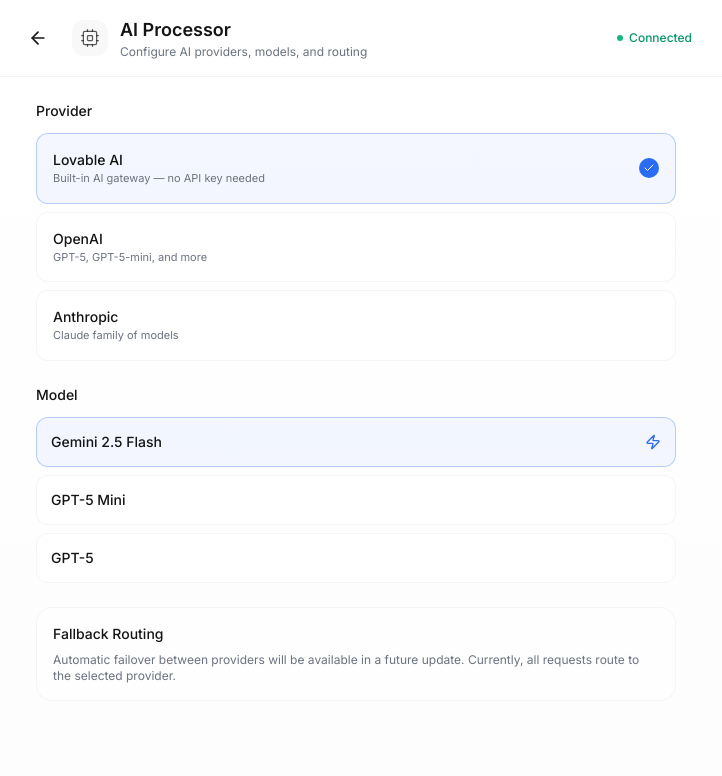
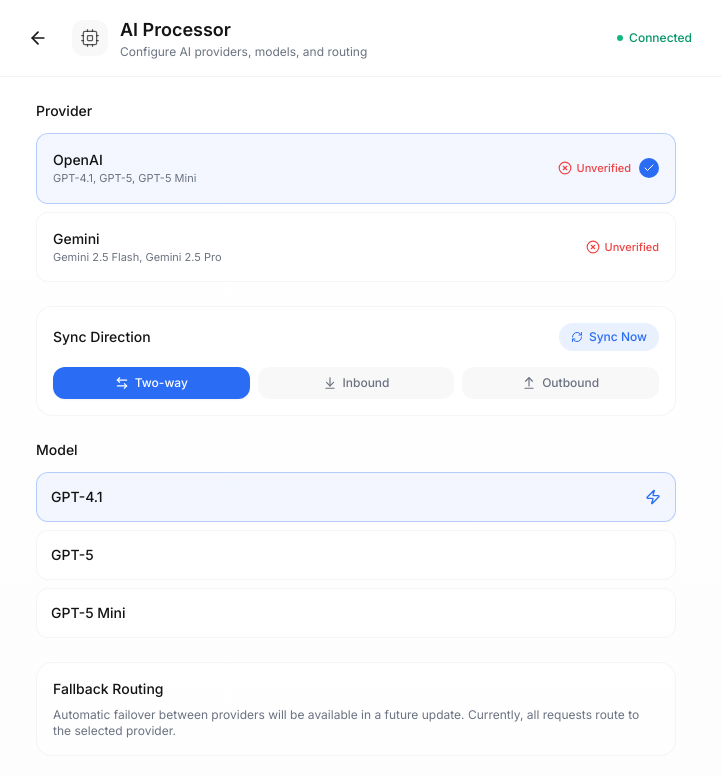
Before and after one commit to thecolinosborne/Ozlon-AI-Search, a React (Vite) app: page /integrations/ai-processor in a window 1280 px wide. Shown: the top 776 px of the page, without its empty margins (284-1006 px from the left). Built offline with nearby package versions, Linux system fonts and the light colour scheme; no server answers; the HTML template or start-up script is replaced by a standard one; what @capacitor-community/sqlite, @capacitor/core would draw is missing.

Commit message:
Changes
Co-authored-by: thecolinosborne <124605697+thecolinosborne@users.noreply.github.com>

```diff
--- a/src/pages/integrations/AIProcessorDetail.tsx
+++ b/src/pages/integrations/AIProcessorDetail.tsx
@@ -1,59 +1,108 @@
-import { useState } from "react";
-import { Cpu, Zap, Check } from "lucide-react";
+import { useState, useEffect, useCallback } from "react";
+import { Cpu, Zap, Check, RefreshCw, CheckCircle2, XCircle, Loader2 } from "lucide-react";
 import { IntegrationDetailLayout } from "@/components/integrations/IntegrationDetailLayout";
-import { ApiKeyInput } from "@/components/integrations/ApiKeyInput";
+import { SyncControl } from "@/components/integrations/SyncControl";
 import { useIntegrationsStore } from "@/stores/useIntegrationsStore";
 import { toast } from "sonner";
 import { cn } from "@/lib/utils";
 
+const CHAT_URL = `${import.meta.env.VITE_SUPABASE_URL}/functions/v1/chat`;
+
 const providers = [
-  { id: "lovable", name: "Lovable AI", description: "Built-in AI gateway — no API key needed", requiresKey: false },
-  { id: "openai", name: "OpenAI", description: "GPT-5, GPT-5-mini, and more", requiresKey: true },
-  { id: "anthropic", name: "Anthropic", description: "Claude family of models", requiresKey: true },
+  { id: "openai", name: "OpenAI", description: "GPT-4.1, GPT-5, GPT-5 Mini" },
+  { id: "gemini", name: "Gemini", description: "Gemini 2.5 Flash, Gemini 2.5 Pro" },
 ];
 
 const models: Record<string, { id: string; name: string }[]> = {
-  lovable: [
-    { id: "google/gemini-2.5-flash", name: "Gemini 2.5 Flash" },
-    { id: "openai/gpt-5-mini", name: "GPT-5 Mini" },
-    { id: "openai/gpt-5", name: "GPT-5" },
-  ],
   openai: [
+    { id: "gpt-4.1", name: "GPT-4.1" },
     { id: "gpt-5", name: "GPT-5" },
     { id: "gpt-5-mini", name: "GPT-5 Mini" },
-    { id: "gpt-5-nano", name: "GPT-5 Nano" },
   ],
-  anthropic: [
-    { id: "claude-sonnet", name: "Claude Sonnet" },
-    { id: "claude-opus", name: "Claude Opus" },
+  gemini: [
+    { id: "google/gemini-2.5-flash", name: "Gemini 2.5 Flash" },
+    { id: "google/gemini-2.5-pro", name: "Gemini 2.5 Pro" },
   ],
 };
 
 const AIProcessorDetail = () => {
-  const { getIntegration, setStatus, updateSettings, setApiKeyConfigured } = useIntegrationsStore();
+  const { getIntegration, setStatus, updateSettings, setSyncDirection, setLastSync } = useIntegrationsStore();
   const integration = getIntegration("ai-processor");
-  const settings = integration.settings as { provider?: string; model?: string; providerKeys?: Record<string, boolean> };
+  const settings = integration.settings as { provider?: string; model?: string };
 
-  const activeProvider = settings.provider || "lovable";
+  const activeProvider = settings.provider || "openai";
   const activeModel = settings.model || models[activeProvider]?.[0]?.id || "";
-  const providerKeys = settings.providerKeys || {};
+
+  const [verifiedProviders, setVerifiedProviders] = useState<Record<string, boolean | null>>({});
+  const [syncing, setSyncing] = useState(false);
+
+  const verifyProvider = useCallback(async (providerId: string) => {
+    setVerifiedProviders((prev) => ({ ...prev, [providerId]: null }));
+    try {
+      const testModel = providerId === "gemini" ? "google/gemini-2.5-flash" : "gpt-5-mini";
+      const response = await fetch(CHAT_URL, {
+        method: "POST",
+        headers: {
+          "Content-Type": "application/json",
+          Authorization: `Bearer ${import.meta.env.VITE_SUPABASE_PUBLISHABLE_KEY}`,
+        },
+        body: JSON.stringify({
+          messages: [{ role: "user", content: "ping" }],
+          model: testModel,
+        }),
+      });
+      setVerifiedProviders((prev) => ({ ...prev, [providerId]: response.ok }));
+    } catch {
+      setVerifiedProviders((prev) => ({ ...prev, [providerId]: false }));
+    }
+  }, []);
+
+  const verifyAll = useCallback(async () => {
+    setSyncing(true);
+    await Promise.all(providers.map((p) => verifyProvider(p.id)));
+    setSyncing(false);
+    setLastSync("ai-processor", new Date().toISOString());
+    const allVerified = providers.every((p) => verifiedProviders[p.id] === true);
+    setStatus("ai-processor", allVerified ? "connected" : "error");
+  }, [verifyProvider, verifiedProviders, setLastSync, setStatus]);
+
+  useEffect(() => {
+    providers.forEach((p) => verifyProvider(p.id));
+    // eslint-disable-next-line react-hooks/exhaustive-deps
+  }, []);
+
+  useEffect(() => {
+    console.log("[AIProcessor] Providers:", providers.map((p) => p.id), "Verified:", verifiedProviders);
+  }, [verifiedProviders]);
 
   const setProvider = (id: string) => {
     const firstModel = models[id]?.[0]?.id || "";
     updateSettings("ai-processor", { provider: id, model: firstModel });
     setStatus("ai-processor", "connected");
-    toast.success(`AI Provider set to ${providers.find(p => p.id === id)?.name}`);
+    toast.success(`AI Provider set to ${providers.find((p) => p.id === id)?.name}`);
   };
 
   const setModel = (modelId: string) => {
     updateSettings("ai-processor", { model: modelId });
   };
 
-  const handleSaveKey = (providerId: string, key: string) => {
-    const updated = { ...providerKeys, [providerId]: true };
-    updateSettings("ai-processor", { providerKeys: updated });
-    setApiKeyConfigured("ai-processor", true);
-    toast.success(`${providers.find(p => p.id === providerId)?.name} key saved`);
+  const renderVerificationBadge = (providerId: string) => {
+    const status = verifiedProviders[providerId];
+    if (status === null || status === undefined) {
+      return <Loader2 className="w-4 h-4 text-muted-foreground animate-spin" />;
+    }
+    if (status) {
+      return (
+        <span className="inline-flex items-center gap-1 text-[11px] font-medium text-emerald-600 dark:text-emerald-400">
+          <CheckCircle2 className="w-3.5 h-3.5" /> Verified
+        </span>
+      );
+    }
+    return (
+      <span className="inline-flex items-center gap-1 text-[11px] font-medium text-destructive">
+        <XCircle className="w-3.5 h-3.5" /> Unverified
+      </span>
+    );
   };
 
   return (
@@ -82,24 +131,27 @@ const AIProcessorDetail = () => {
                 <p className="text-sm font-medium text-foreground">{provider.name}</p>
                 <p className="text-[11px] text-muted-foreground">{provider.description}</p>
               </div>
+              <div className="flex items-center gap-2">
+                {renderVerificationBadge(provider.id)}
                 {activeProvider === provider.id && (
                   <div className="p-1 rounded-full bg-primary">
                     <Check className="w-3 h-3 text-primary-foreground" />
                   </div>
                 )}
+              </div>
             </button>
           ))}
         </div>
       </div>
 
-      {/* API Key for selected provider */}
-      {providers.find(p => p.id === activeProvider)?.requiresKey && (
-        <ApiKeyInput
-          label={`${providers.find(p => p.id === activeProvider)?.name} API Key`}
-          configured={!!providerKeys[activeProvider]}
-          onSave={(key) => handleSaveKey(activeProvider, key)}
+      {/* Sync Control */}
+      <SyncControl
+        direction={integration.syncDirection}
+        onDirectionChange={(d) => setSyncDirection("ai-processor", d)}
+        lastSync={integration.lastSync}
+        onSync={verifyAll}
+        syncing={syncing}
       />
-      )}
 
       {/* Model Selection */}
       <div className="space-y-3">
```
Lines whose indentation alone changed are shown as unchanged.
